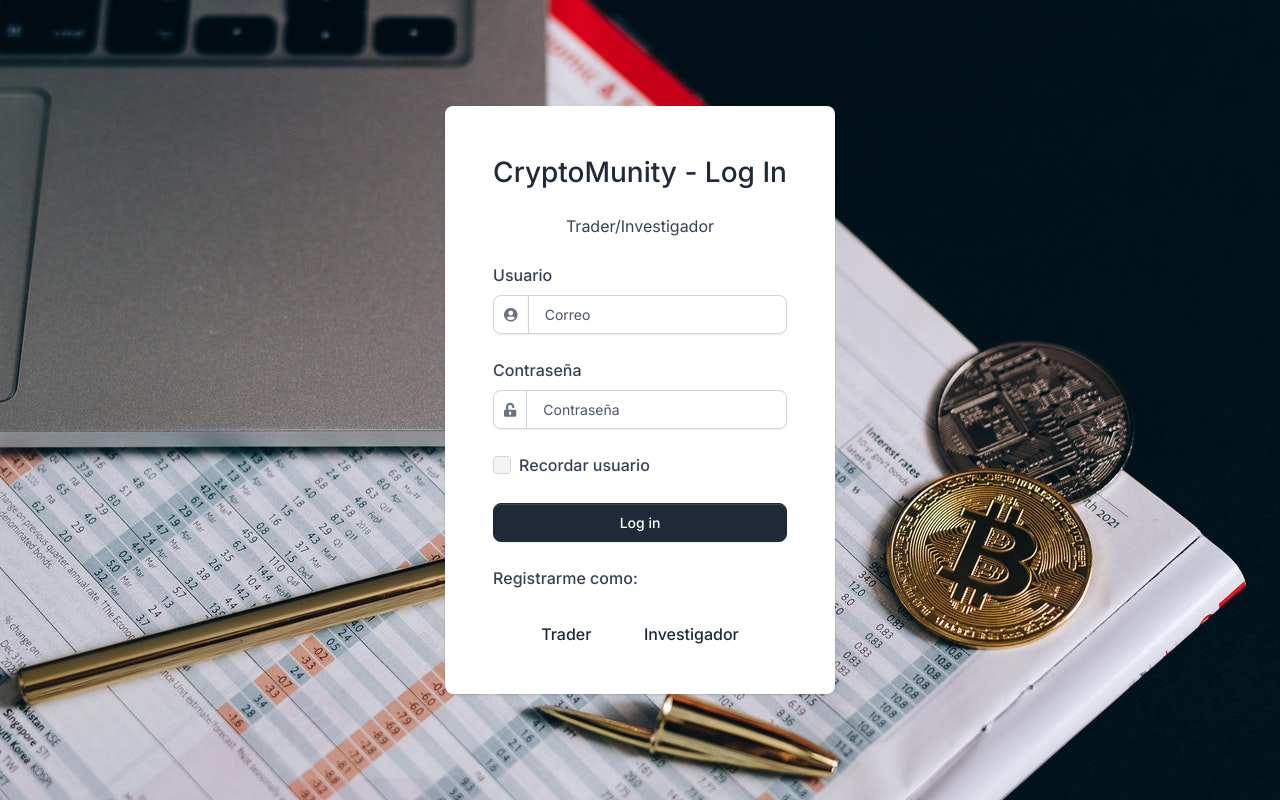
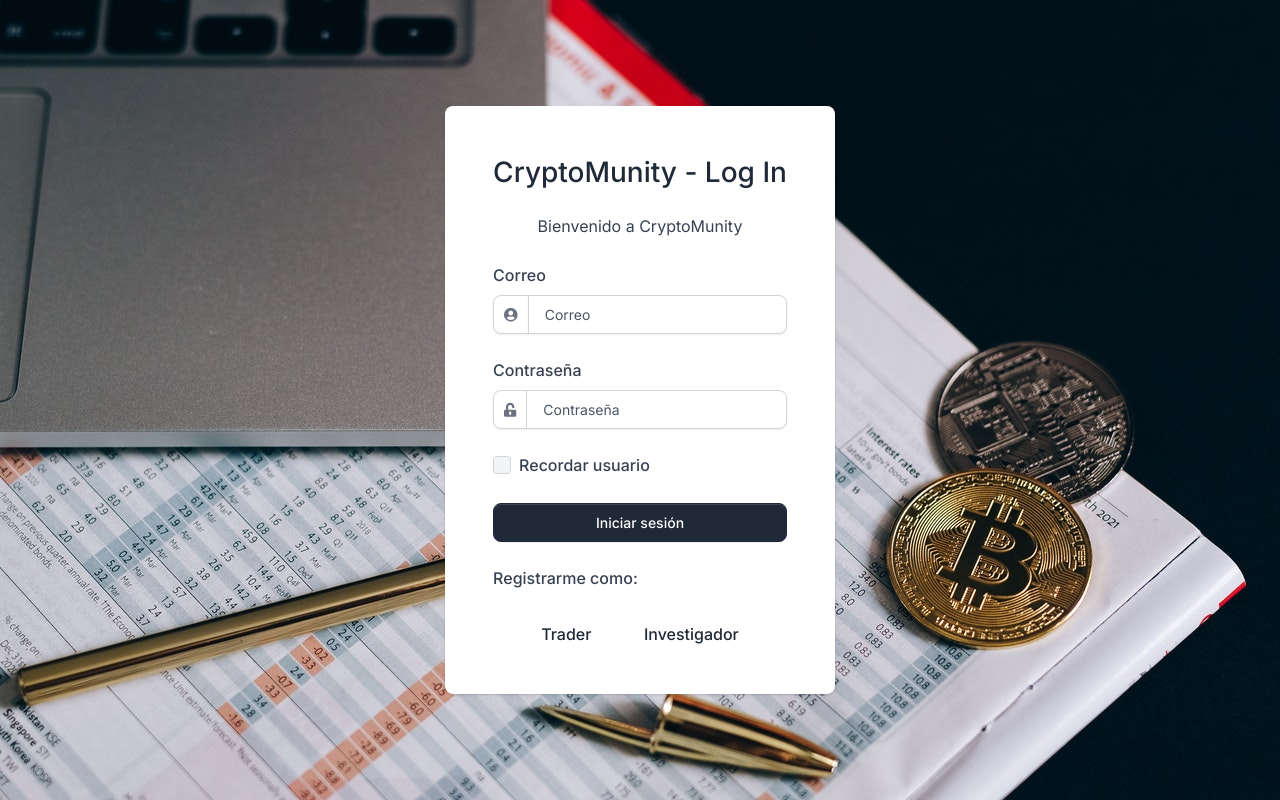
Before and after one commit to Ulises-Tame/CryptoMunity, a Flask app: page / in a window 1280 px wide. Run offline with Flask 2, Linux system fonts and the light colour scheme; some libraries are stand-ins or nearby versions.

Commit message:
login - view

```diff
--- a/project/templates/accounts/login.html
+++ b/project/templates/accounts/login.html
@@ -22,7 +22,7 @@
                                     {% if msg %}
                                         {{ msg | safe }}
                                     {% else %}
-                                        Trader/Investigador
+                                        Bienvenido a CryptoMunity
                                     {% endif %}
                                 </p>
                             </div>
@@ -31,7 +31,7 @@
 
                                 <!-- Form -->
                                 <div class="form-group mb-4">
-                                    <label for="email">Usuario</label>
+                                    <label for="email">Correo</label>
                                     <div class="input-group">
                                         <span class="input-group-text" id="basic-addon1">
                                             <span class="fas fa-user-circle"></span>
@@ -64,7 +64,7 @@
                                     </div>
                                 </div>
                                 <div class="d-grid">
-                                    <button type="submit" name="login" class="btn btn-gray-800">Log in</button>
+                                    <button type="submit" name="login" class="btn btn-gray-800">Iniciar sesión</button>
                                 </div>
                             </form>
                             <br />
```
